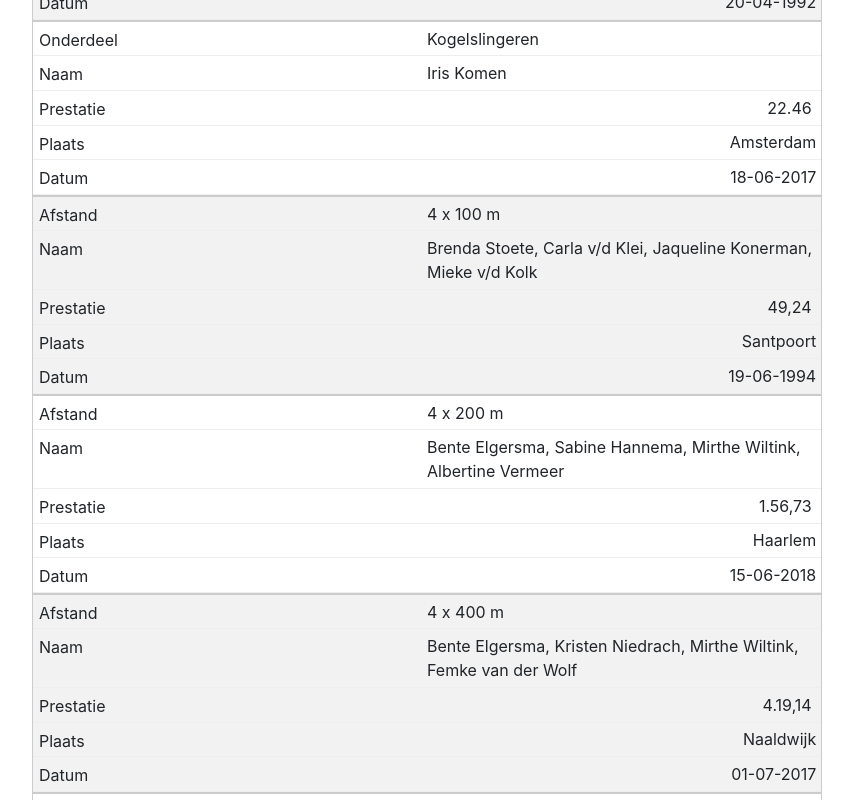
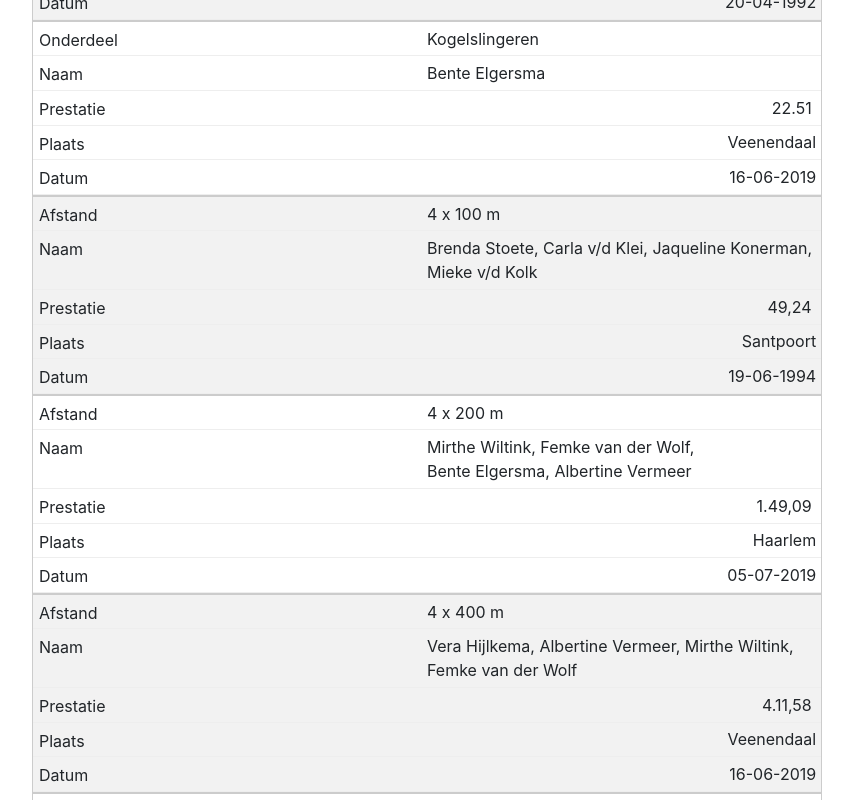
Before and after one commit to Voles/avhaarlem-ranglijsten, a React (Create React App) app: page / in a window 1280 px wide. Shown: the part 4300-5100 px from the top of the page, without its empty margins (213-1066 px from the left). Built offline with nearby package versions, Linux system fonts and the light colour scheme.

Commit message:
Add new records dames

```diff
--- a/src/resultaten/vrouwen-outdoor/senioren.js
+++ b/src/resultaten/vrouwen-outdoor/senioren.js
@@ -169,10 +169,11 @@ export default [
   },
   {
     "onderdeel": KOGELSTOTEN,
-    "naam": "Toos Stoete",
-    "prestatie": "11.16",
-    "plaats": "Haarlem",
-    "datum": "12-04-1992"
+    "naam": "Mirthe Wiltink",
+    "prestatie": "11.78",
+    "plaats": "Veenendaal",
+    "datum": "16-06-2019",
+    "link": "https://www.atletiek.nu/wedstrijd/uitslagenonderdeel/25458/Kogel/"
   },
   {
     "onderdeel": DISCUSWERPEN,
@@ -190,10 +191,11 @@ export default [
   },
   {
     "onderdeel": KOGELSLINGEREN,
-    "naam": "Iris Komen",
-    "prestatie": "22.46",
-    "plaats": "Amsterdam",
-    "datum": "18-06-2017"
+    "naam": "Bente Elgersma",
+    "prestatie": "22.51",
+    "plaats": "Veenendaal",
+    "datum": "16-06-2019",
+    "link": "https://www.atletiek.nu/wedstrijd/uitslagenonderdeel/25458/Kogelsl/"
   },
   {
     "onderdeel": VIER_KEER_HONDERD_METER,
@@ -204,17 +206,18 @@ export default [
   },
   {
     "onderdeel": VIER_KEER_TWEEHONDERD_METER,
-    "naam": [ "Bente Elgersma", "Sabine Hannema", "Mirthe Wiltink", "Albertine Vermeer" ],
-    "prestatie": "1.56,73",
+    "naam": [ "Mirthe Wiltink", "Femke van der Wolf", "Bente Elgersma", "Albertine Vermeer" ],
+    "prestatie": "1.49,09",
     "plaats": "Haarlem",
-    "datum": "15-06-2018"
+    "datum": "05-07-2019"
   },
   {
     "onderdeel": VIER_KEER_VIERHONDERD_METER,
-    "naam": [ "Bente Elgersma", "Kristen Niedrach", "Mirthe Wiltink", "Femke van der Wolf" ],
-    "prestatie": "4.19,14",
-    "plaats": "Naaldwijk",
-    "datum": "01-07-2017"
+    "naam": [ "Vera Hijlkema", "Albertine Vermeer", "Mirthe Wiltink", "Femke van der Wolf" ],
+    "prestatie": "4.11,58",
+    "plaats": "Veenendaal",
+    "datum": "16-06-2019",
+    "link": "https://www.atletiek.nu/wedstrijd/uitslagenonderdeel/25458/4x400m/"
   },
   {
     "onderdeel": ZWEEDSE_ESTAFETTE,
```
